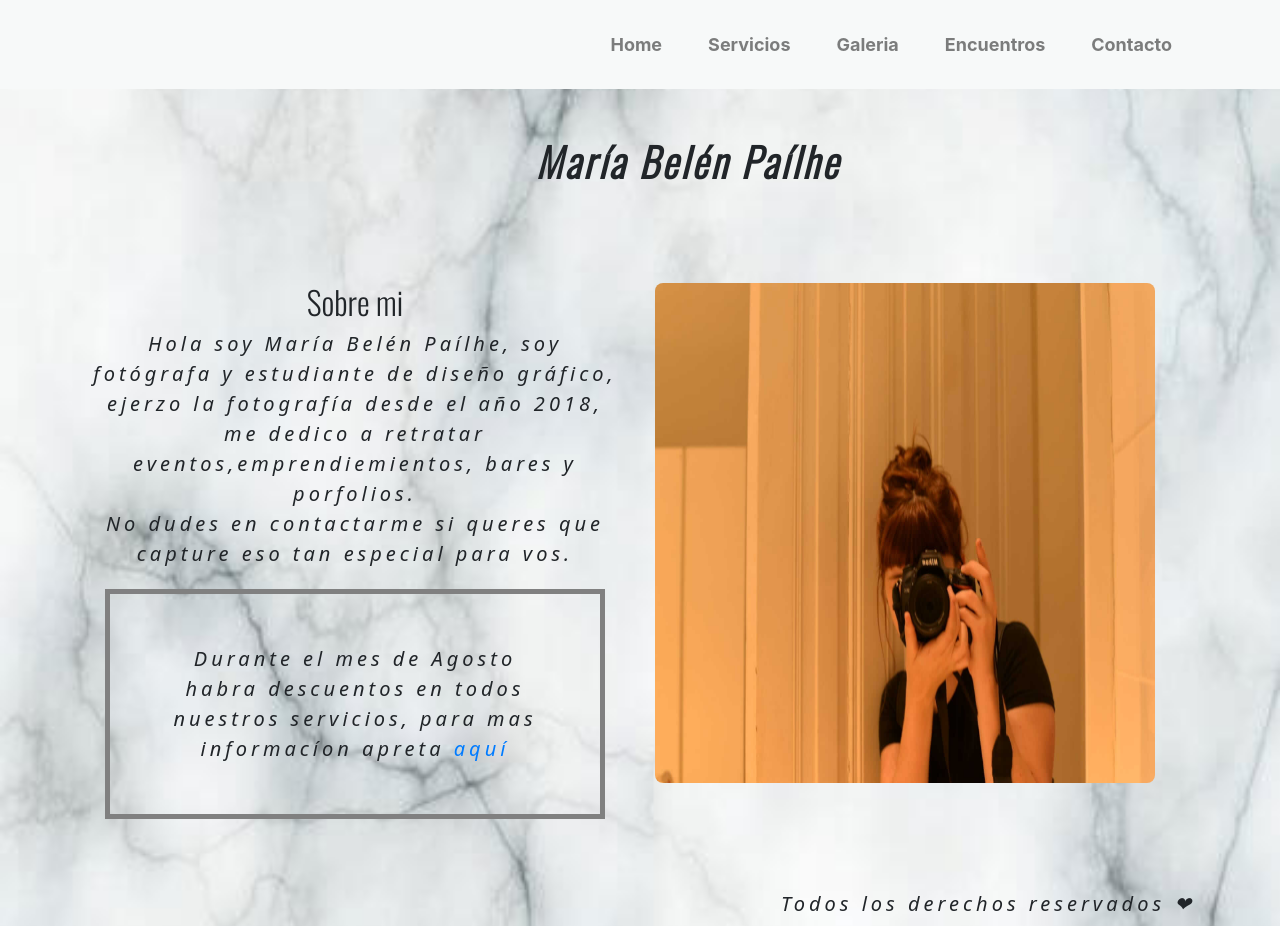
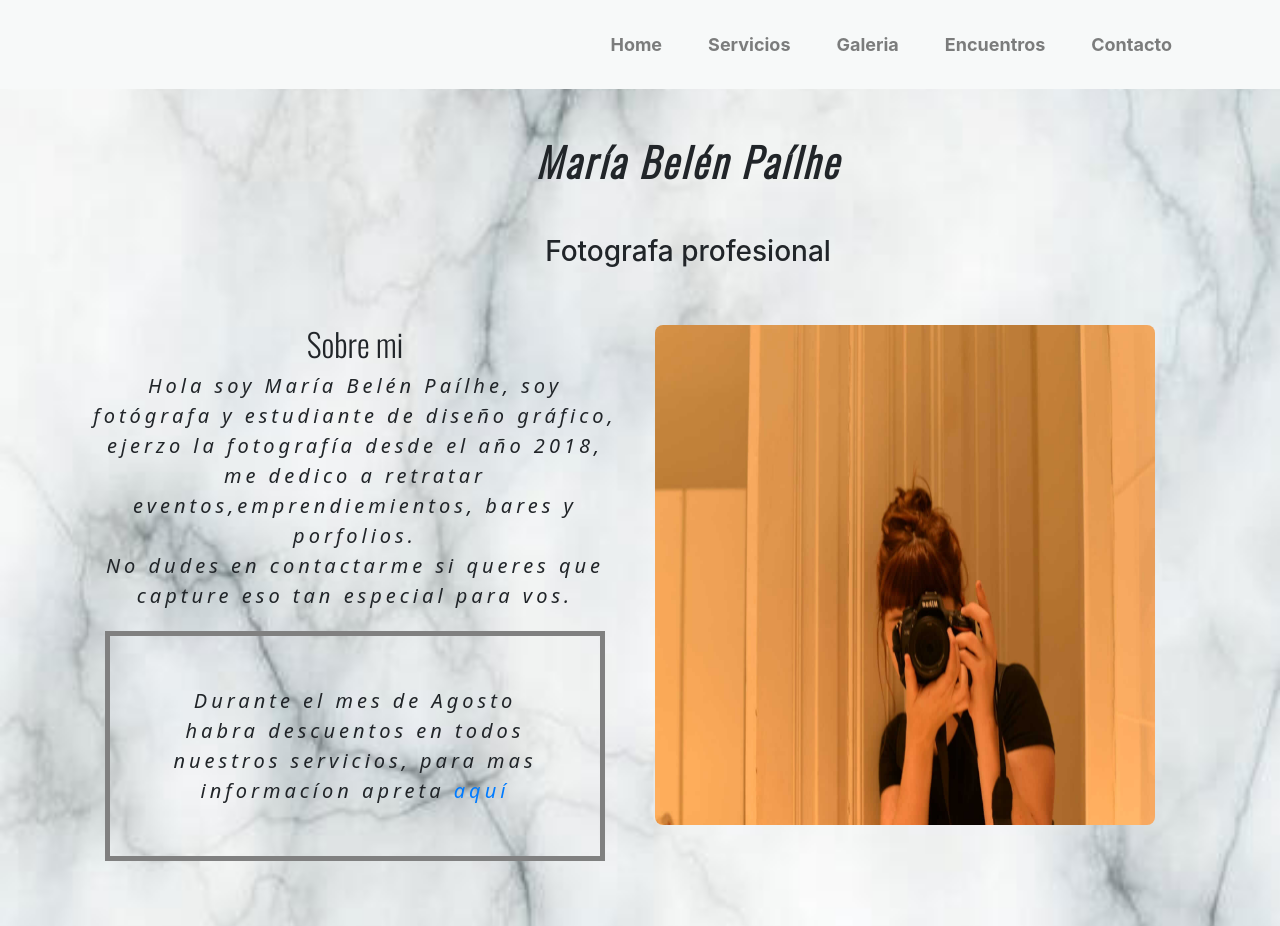
Before and after one commit to NicolasFMartinez/Trabajo-Final-CoderHouse, a website: page index.html in a window 1280 px wide. Shown: the top 926 px of the page. Drawn offline with nearby package versions, Linux system fonts and the light colour scheme.

Commit message:
modificacion pagina principal

```diff
--- a/index.html
+++ b/index.html
@@ -60,6 +60,7 @@
             <div class="row">
                 <div class=" col-md-12 m-5">
                     <h1 class=" text-center main__encabezado">María Belén Paílhe</h1>
+                    <h3 class=" text-center ">Fotografa profesional</h1>
                 </div>
             </div>
             <div class="row">
```
